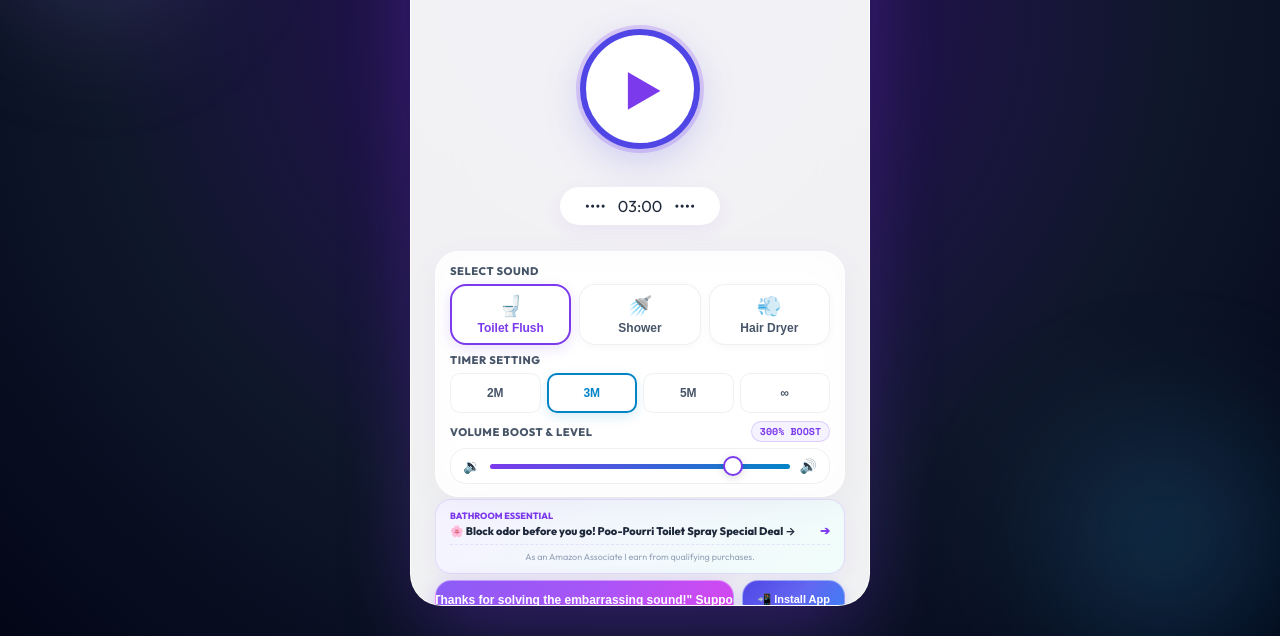
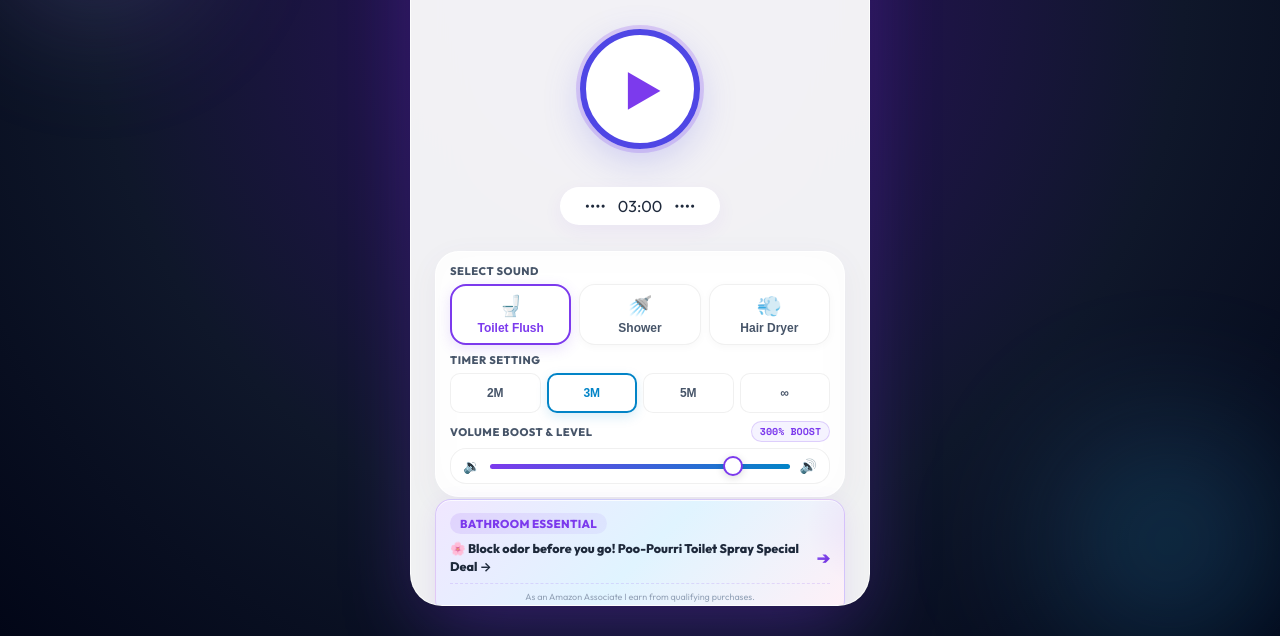
Before and after one commit to appssy3-art/PrivacySound, a website: page index.html in a window 1280 px wide. Shown: the part 164-800 px from the top of the page. Drawn offline with nearby package versions, Linux system fonts and the light colour scheme; no server answers.

Commit message:
Style: Vibrant gradient affiliate banner with larger text

```diff
--- a/index.html
+++ b/index.html
@@ -42,7 +42,7 @@
   <link href="https://fonts.googleapis.com/css2?family=Inter:wght@400;600;700;800&family=Outfit:wght@400;600;800&family=Space+Mono:wght@700&display=swap" rel="stylesheet">
 
   <!-- Stylesheet -->
-  <link rel="stylesheet" href="styles.css?v=DIRECT_INSTALL_V6">
+  <link rel="stylesheet" href="styles.css?v=DIRECT_INSTALL_V7">
 </head>
 <body>
   <div class="app-container">
--- a/styles.css
+++ b/styles.css
@@ -790,12 +790,26 @@ body::after {
 /* Affiliate Banner */
 .affiliate-banner {
   display: block;
-  background: linear-gradient(135deg, #f5f3ff 0%, #f0fdfa 100%);
-  border: 1.5px solid rgba(124, 58, 237, 0.15);
-  box-shadow: 0 6px 18px rgba(124, 58, 237, 0.06);
+  background: linear-gradient(135deg, #f0e7ff 0%, #e0f4ff 50%, #fff0f7 100%);
+  border: 1.5px solid rgba(124, 58, 237, 0.22);
+  box-shadow: 0 6px 22px rgba(124, 58, 237, 0.1), inset 0 1px 0 rgba(255, 255, 255, 0.8);
   border-radius: var(--radius-md);
-  padding: 10px 14px;
+  padding: 12px 14px;
   transition: all 0.2s ease;
+  position: relative;
+  overflow: hidden;
+}
+
+.affiliate-banner::before {
+  content: '';
+  position: absolute;
+  top: -30%;
+  right: -20%;
+  width: 120px;
+  height: 120px;
+  background: radial-gradient(circle, rgba(124, 58, 237, 0.08) 0%, transparent 70%);
+  border-radius: 50%;
+  pointer-events: none;
 }
 
 .affiliate-banner a {
@@ -804,11 +818,16 @@ body::after {
 }
 
 .banner-badge {
-  font-size: 9px;
+  font-size: 11.5px;
   font-weight: 800;
   text-transform: uppercase;
-  color: var(--accent-purple);
-  margin-bottom: 2px;
+  color: #7c3aed;
+  background: linear-gradient(135deg, rgba(124, 58, 237, 0.12), rgba(139, 92, 246, 0.08));
+  display: inline-block;
+  padding: 3px 10px;
+  border-radius: var(--radius-full);
+  margin-bottom: 6px;
+  letter-spacing: 0.3px;
 }
 
 .banner-body {
@@ -818,15 +837,20 @@ body::after {
 }
 
 .banner-text {
-  font-size: 11px;
+  font-size: 12.5px;
   font-weight: 700;
   color: var(--text-main);
+  line-height: 1.4;
 }
 
 .banner-go {
-  color: var(--accent-purple);
-  font-weight: 800;
-  font-size: 12px;
+  color: #7c3aed;
+  font-weight: 800;
+  font-size: 16px;
+  background: linear-gradient(135deg, #8b5cf6, #6d28d9);
+  -webkit-background-clip: text;
+  -webkit-text-fill-color: transparent;
+  background-clip: text;
 }
 
 .coupang-disclaimer {
@@ -834,9 +858,9 @@ body::after {
   color: #94a3b8;
   text-align: center;
   line-height: 1.3;
-  border-top: 1px dashed rgba(124, 58, 237, 0.12);
-  padding-top: 6px;
-  margin-top: 6px;
+  border-top: 1px dashed rgba(124, 58, 237, 0.15);
+  padding-top: 7px;
+  margin-top: 8px;
 }
 
 /* Bottom Dual Action Buttons (Support & App Install) */
```
